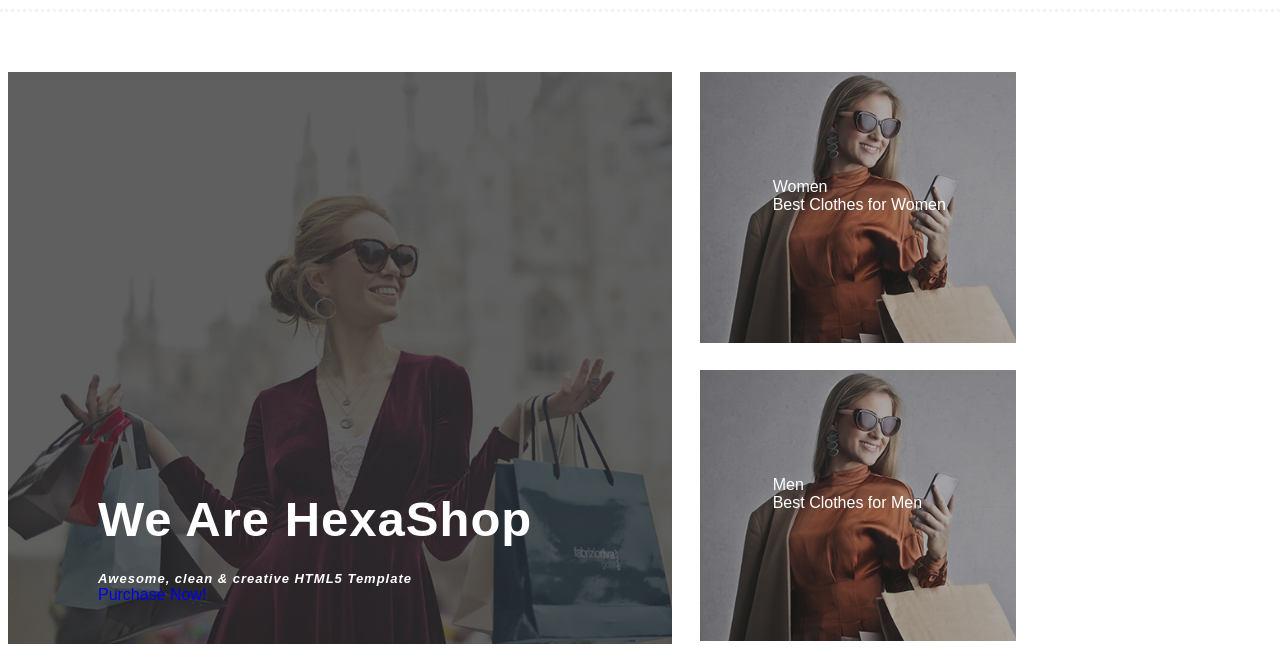
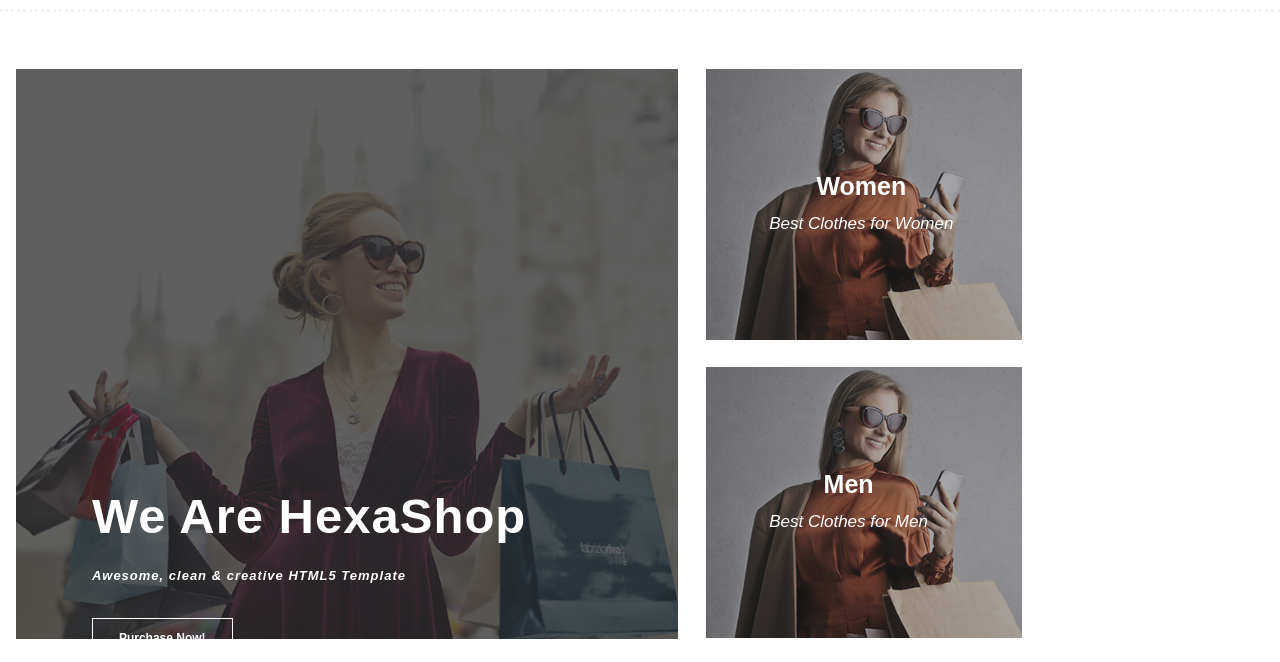
Before and after one commit to inayatullahaaxioned/HexaShop, a plain HTML site: page index.html in a window 1280 px wide. Shown: the part 88-750 px from the top of the page. Drawn offline with Linux system fonts and the light colour scheme.

Commit message:
banner css added

```diff
--- a/assets/css/style.css
+++ b/assets/css/style.css
@@ -111,6 +111,7 @@ li {
   padding: 0;
   box-sizing: border-box;
 }
+
 /*=================================
   Header styling starts here
 =================================*/
@@ -176,15 +177,16 @@ li {
   main styling starts here
 =================================*/
 /* banner section styling starts here  */
+.banner { border-bottom: 3px dotted #f3f3f3; }
 .banner .wrapper {
   width: 100%;
-  padding: 60px 0;
-  margin-left: 8px;
+  padding: 57px 0;
+  margin-left: 16px;
   display: flex;
 }
 
 .left-image {
-  width: 664px;
+  width: 662px;
   margin-right: 28px;
 }
 
@@ -205,7 +207,7 @@ li {
 .left-content {
   position: absolute;
   top: 36%;
-  left: 13%;
+  left: 11%;
 }
 
 .main-heading {
@@ -222,6 +224,15 @@ li {
   font-style: italic ;
   font-weight: 800;
   letter-spacing: 1px;
+  margin-bottom: 35px;
+}
+
+.purchase-btn {
+  border: 1px solid #fff;
+  padding: 12px 26px;
+  color: #fff;
+  font-size: 12px;
+  font-weight: 600;
 }
 
 .category-img {
@@ -230,15 +241,28 @@ li {
 
 .right-content {
   position: absolute;
-  top: 39%;
-  left: 23%;
+  top: 38%;
+  left: 20%;
 }
 
 .left-content ,
 .right-content {
   color: #fff;
  }
-/* banner section styling starts here  */
+
+ .right-content .heading {
+  text-align: center;
+  font-size: 25px;
+  font-weight: 600;
+  margin-bottom: 13px;
+ }
+
+ .right-content p {
+  font-size: 17px;
+  font-style: italic;
+  text-align: center;
+ }
+/* banner section styling end here  */
 
 
 
```
